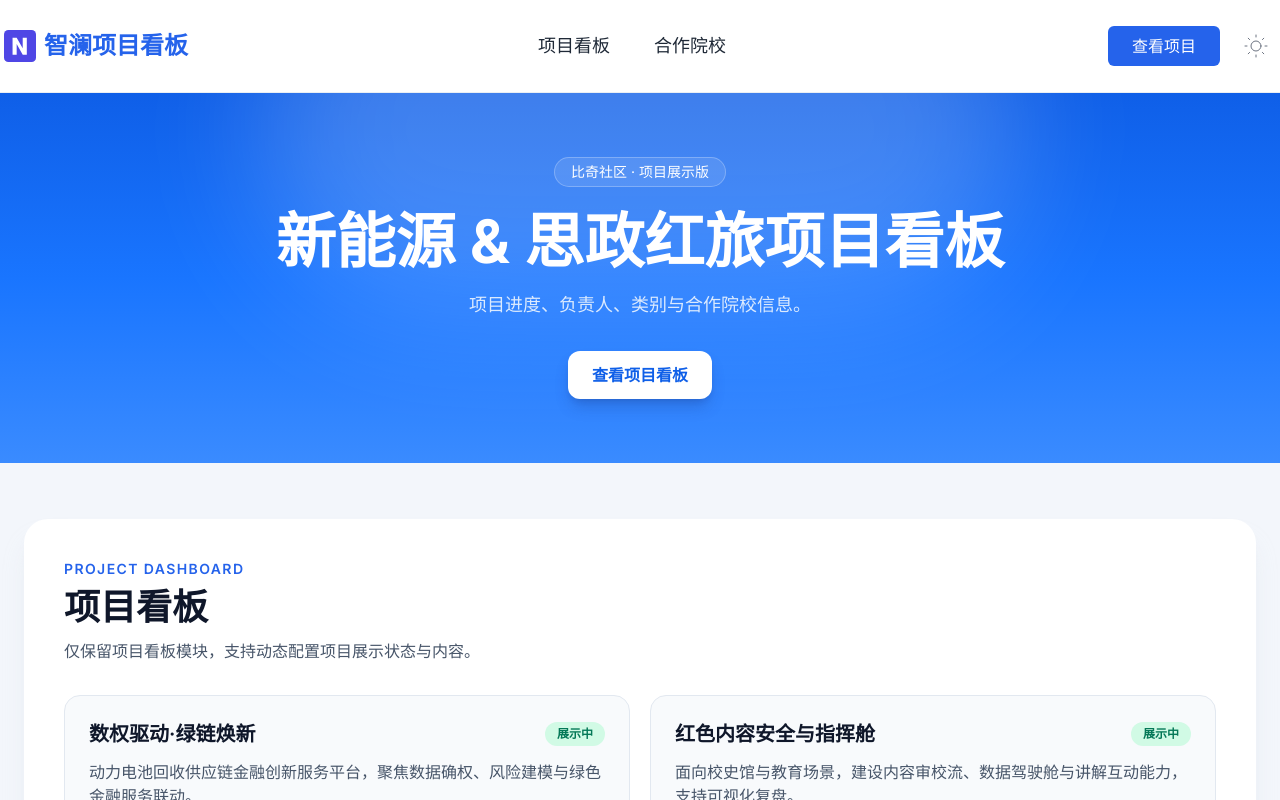
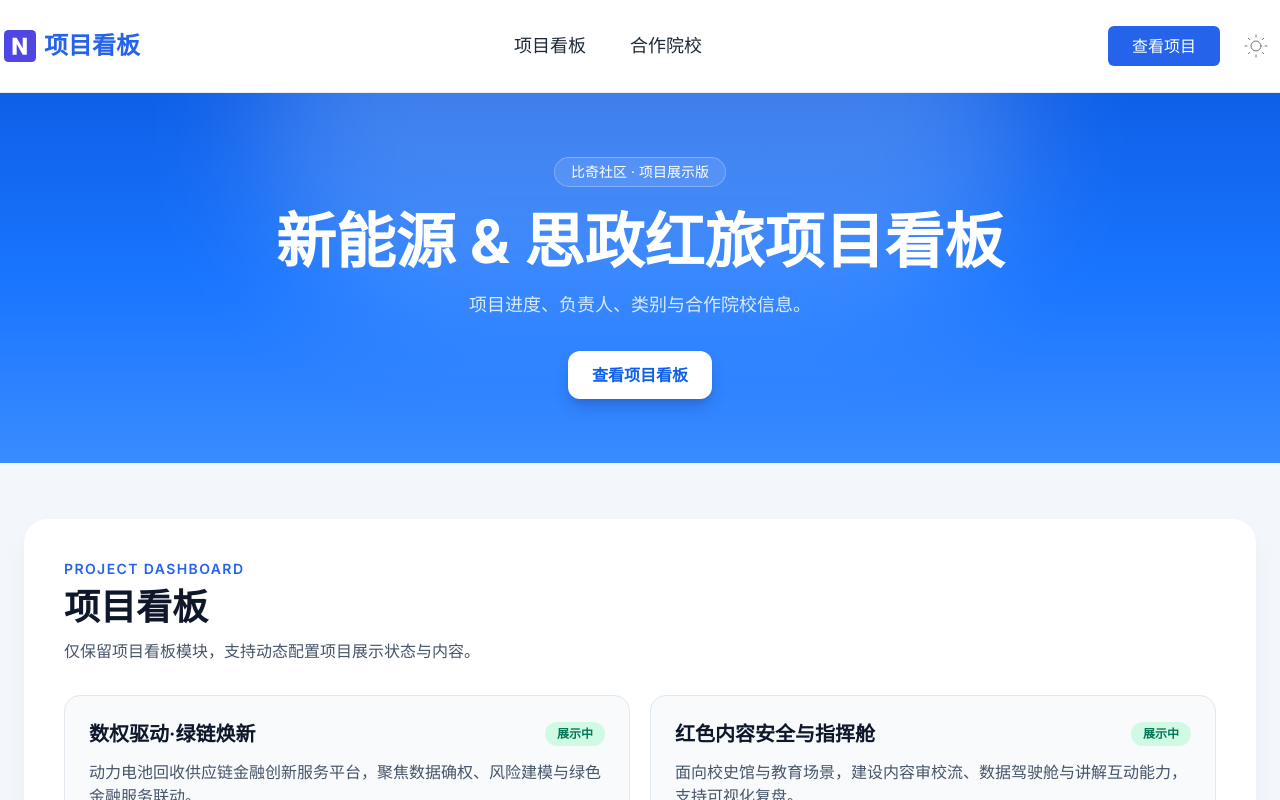
Before and after one commit to CCUT-Statistics/shelf-3, a Next.js app: page / in a window 1280 px wide. Shown: the top 800 px of the page. Built offline with nearby package versions, Linux system fonts and the light colour scheme.

Commit message:
Update Navbar.tsx
Signed-off-by: lisa xia <120779359+bickey666@users.noreply.github.com>

```diff
--- a/src/components/Navbar.tsx
+++ b/src/components/Navbar.tsx
@@ -16,7 +16,7 @@ export const Navbar = () => {
         <Link href="/">
           <span className="flex items-center space-x-2 text-2xl font-semibold text-blue-600 dark:text-gray-100">
             <Image src="/img/logo.svg" width="32" alt="项目看板 Logo" height="32" className="w-8" />
-            <span>智澜项目看板</span>
+            <span>项目看板</span>
           </span>
         </Link>
 
```
